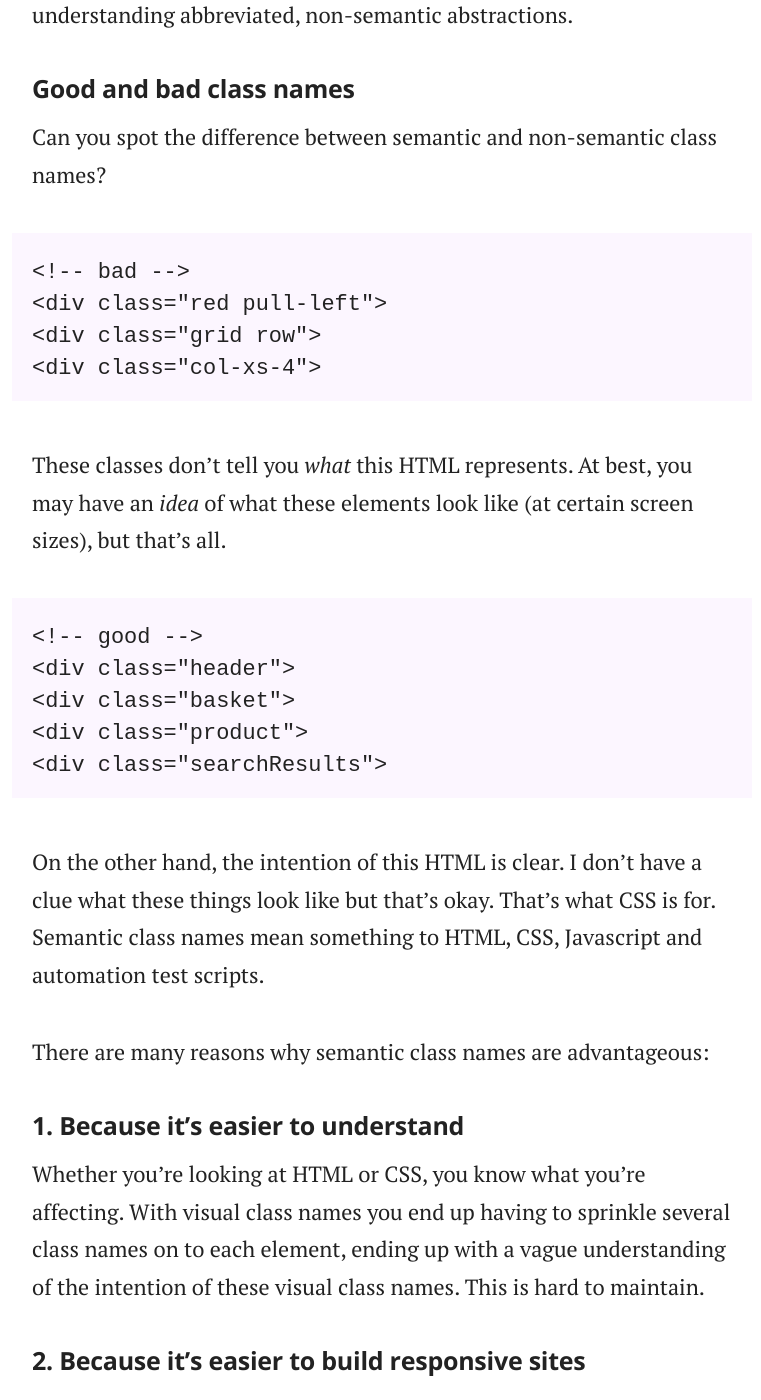
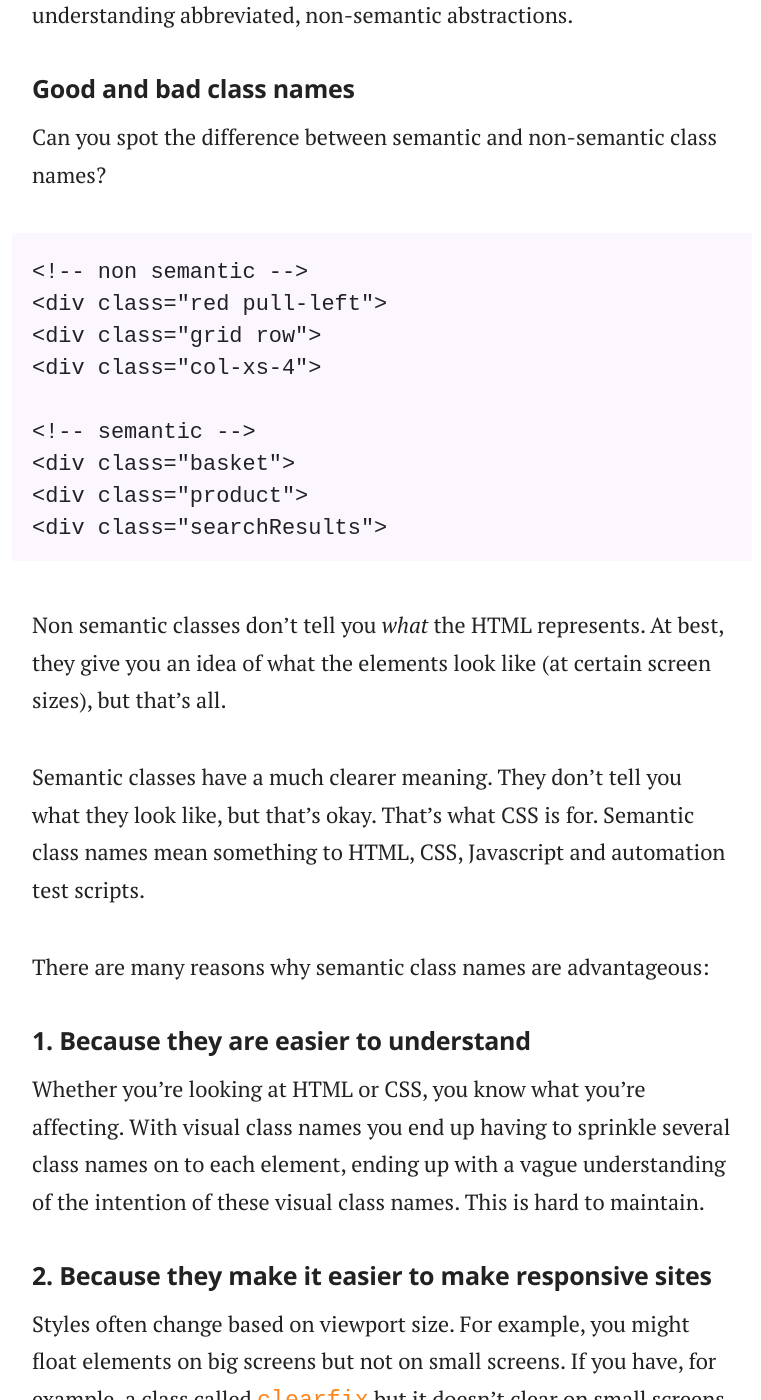
Before and after one commit to adamsilver/maintainablecss.com-jekyll, a Jekyll site: the page built from _chapters/02-semantics.md, in a window 1280 px wide and 1400 px high, scrolled down 835 px. Shown: the whole window, without its empty margins (258-1019 px from the left). Built offline with Jekyll 4.4.1, drawn with Linux system fonts in a browser that asks for light colours; some of the changed text lies outside the part shown.

```diff
--- a/_chapters/02-semantics.md
+++ b/_chapters/02-semantics.md
@@ -23,40 +23,39 @@ It's important to get naming right. Humans are not so good at understanding abbr
 
 Can you spot the difference between semantic and non-semantic class names?
 
-	<!-- bad -->
+	<!-- non semantic -->
 	<div class="red pull-left">
 	<div class="grid row">
 	<div class="col-xs-4">
 
-These classes don't tell you *what* this HTML represents. At best, you may have an *idea* of what these elements look like (at certain screen sizes), but that's all.
-
-	<!-- good -->
-	<div class="header">
+	<!-- semantic -->
 	<div class="basket">
 	<div class="product">
 	<div class="searchResults">
 
-On the other hand, the intention of this HTML is clear. I don't have a clue what these things look like but that's okay. That's what CSS is for. Semantic class names mean something to HTML, CSS, Javascript and automation test scripts.
+Non semantic classes don't tell you *what* the HTML represents. At best, they give you an idea of what the elements look like (at certain screen sizes), but that's all.
+
+Semantic classes have a much clearer meaning. They don't tell you what they look like, but that's okay. That's what CSS is for. Semantic class names mean something to HTML, CSS, Javascript and automation test scripts.
 
 There are many reasons why semantic class names are advantageous:
 
-## 1. Because it's easier to understand
+## 1. Because they are easier to understand
 
 Whether you're looking at HTML or CSS, you know what you're affecting. With visual class names you end up having to sprinkle several class names on to each element, ending up with a vague understanding of the intention of these visual class names. This is hard to maintain.
 
-## 2. Because it's easier to build responsive sites
+## 2. Because they make it easier to make responsive sites
 
 Styles often change based on viewport size. For example, you might float elements on big screens but not on small screens. If you have, for example, a class called `clearfix` but it doesn't clear on small screens, your code is misleading.
 
 If you use semantic class names, then you can style them differently based on media queries making it easier to maintain.
 
-## 3. Because they're easier to find
+## 3. Because they are easier to find
 
-If an element has classes based on how it looks such as `.red` and `.pull-left`, then they will be scattered all over the codebase. If you’re trying to hunt for a particular piece of HTML, the class name won't help you.
+Non semantic classes such as `.red` and `.pull-left` will be scattered all over the code. This means a search will yield many results, making it hard to find a particular portion of HTML.
 
-On the other hand, if your class names are semantic, a search will find the HTML in question. Or if you're inspecting an element then finding the related CSS selectors based on the class name will be far easier.
+On the other hand, searching for a semantic class will find the HTML in question. And if you're inspecting an element, finding the related CSS will be far easier.
 
-## 4. Because you don't want regression
+## 4. Because they reduce the risk of regression
 
 When you edit a class that describes *style*, the change will propogate to every single element with that class. Knowing CSS as you do, do you feel comfortable that you didn't cause unexpected problems elsewhere?
 
@@ -66,7 +65,7 @@ Semantic class names are unique, so when editing one, you'll feel confident that
 
 When you don't feel confident modifying code, you either cause problems or you avoid it. The latter means that you'll end up with redundancy which causes maintenance issues.
 
-## 6. Because it's easier to write automated tests
+## 6. Because they make it easier to write automated tests
 
 Automated functional tests work by searching for and interacting with elements. This may include:
 
@@ -86,7 +85,7 @@ Just like the previous point, these hooks are useful for Javascript. Visual clas
 
 If you name something based on what it is, you won't have to update the HTML again. A heading is always a heading, no matter what it *looks* like. The styling might change but this only requires a CSS update. This is known as Loose Coupling which improves maintainability.
 
-## 9. Because they're easier to debug
+## 9. Because they are easier to debug
 
 If you use visual class names, when inspecting an element there will be several applicable CSS selectors. This means you have to wade through many more lines of code. With semantic class names there will be just one.
 
@@ -96,21 +95,17 @@ On using the class attribute, HTML5 specs say in 3.2.5.7:
 
 > "[...] authors are encouraged to use values that describe the nature of the content, rather than values that describe the desired presentation of the content."
 
-## 11. Because you get a small performance increase
+## 11. Because they reduce the size of the HTML
 
 This is a *very* small benefit but when you have one class name per element, you end up with smaller HTML. And whilst the CSS might get a little bigger, it's cacheable.
 
-## 12. Because it adheres to the reuse rule
-
-If you don't use semantic class names, then you will likely be breaking the rules of reuse. Read the next chapter to find out more.
-
-<!--## Why? Because visual class names might declare the same property!
+<!--## Because visual class names might declare the same property!
 
 It's likely that several different utility classes could refer to the same property meaning order matters and performance degrades.
 
 Think of an example of this.
 -->
 
-## Final thoughts about semantics
+## Final thoughts on semantics
 
 Semantic class names are a corner stone of *MaintainableCSS*. Without this, everything else makes little sense. So name something based on what it is and everything else follows.
```
Also changed, not shown: other parts of _chapters/02-semantics.md (+1 -1 lines), _chapters/03-reuse.md (+15 -19 lines), _chapters/04-ids.md (+4 -4 lines), _chapters/06-modules.md (+7 -7 lines), _chapters/08-modifiers.md (+4 -4 lines), _chapters/12-faqs.md (+3 -3 lines).
